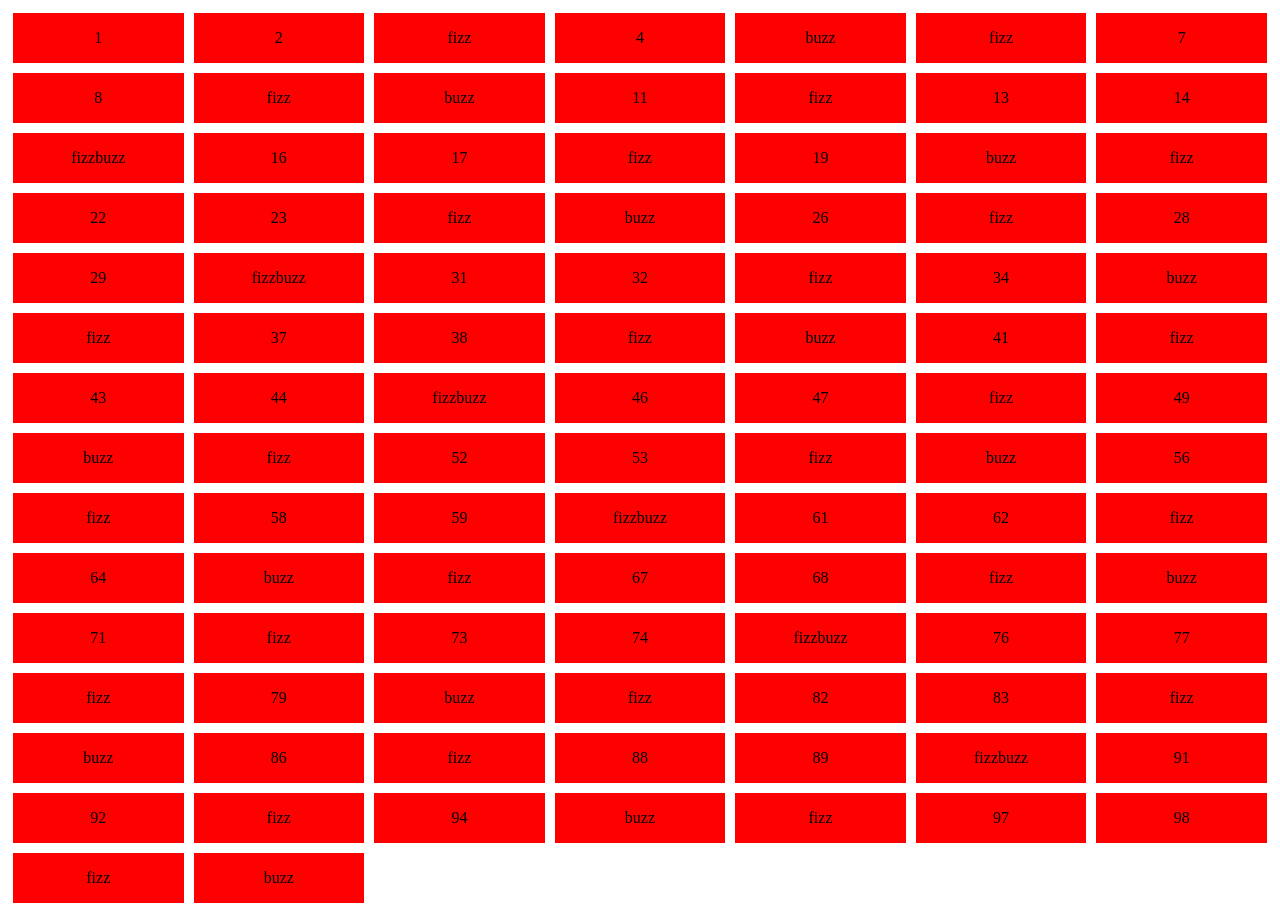
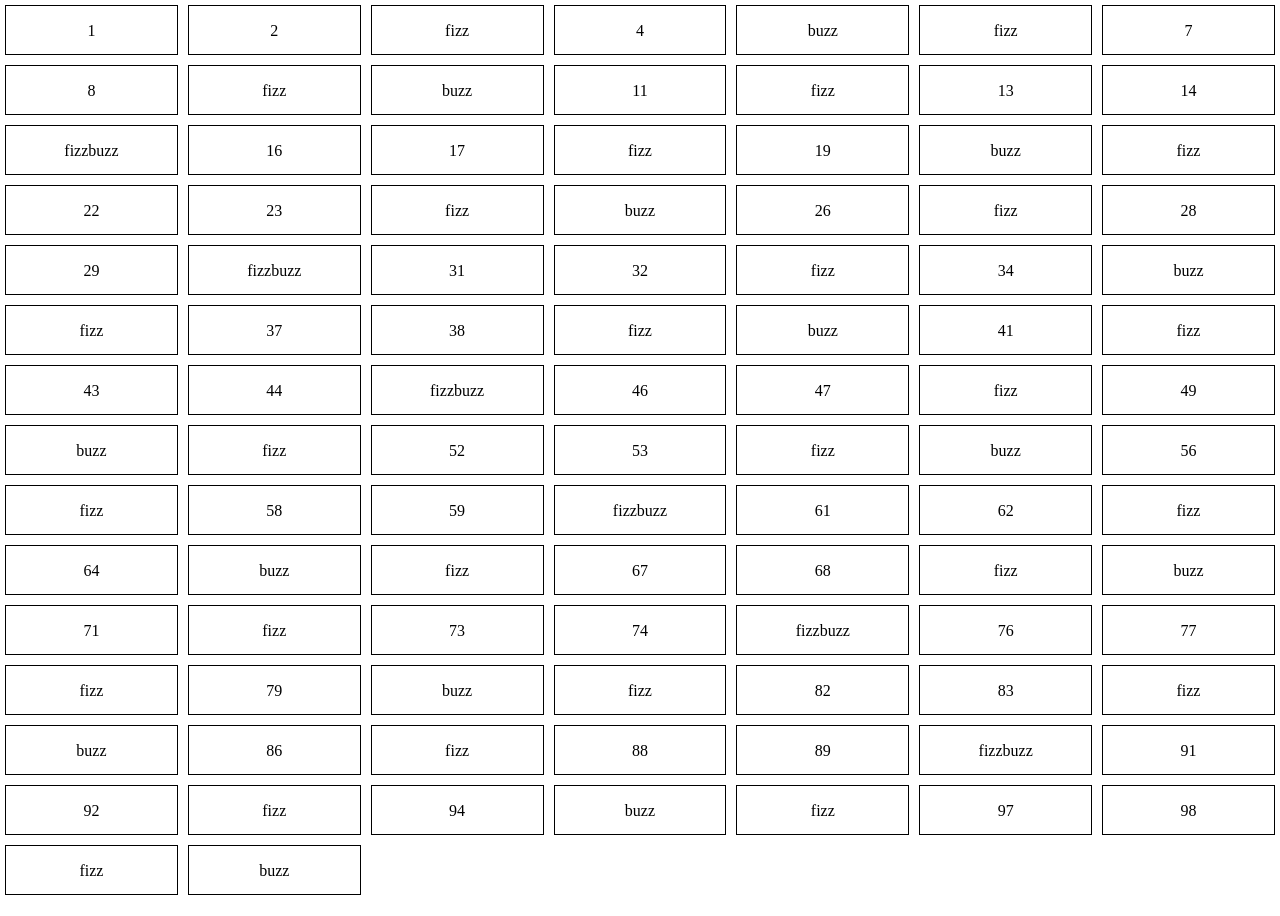
Before and after one commit to antoniolaikauf/js-fizzbuzz, a plain HTML site: page index.html in a window 1280 px wide. Drawn offline with Linux system fonts and the light colour scheme.

Commit message:
sistemato square, aggiunto commenti

```diff
--- a/JS/index.js
+++ b/JS/index.js
@@ -7,7 +7,6 @@
 // Proviamo ad immaginare le operazioni che vogliamo far svolgere al nostro programma così come lo faremmo “a mano”
 
 // creazione variabile contenente contenitore
-
 const contenitore= document.getElementById("container");
 console.log(contenitore);
 
@@ -17,8 +16,8 @@ for (let i = 1; i <= 100; i++) {
     // creazione dei div con classe square
     let square=document.createElement("div")
     // console.log(square);
-    square.classList.add("square");
-    contenitore.append(square);
+    // selezione square in base ai loro numeri
+    square.classList.add("js-square");
     if (i % 3 === 0 && i % 5 === 0) {
         square.innerHTML="fizzbuzz"
     } else if (i % 5 === 0) {
@@ -28,4 +27,6 @@ for (let i = 1; i <= 100; i++) {
     } else{
         square.append(i);
     }
+    // inserimento di suqare dentro container html
+    contenitore.append(square);
 }
--- a/css/index.css
+++ b/css/index.css
@@ -1,14 +1,19 @@
+*{
+    padding: 0px;
+    margin: 0px;
+    box-sizing: border-box;
+}
+/* caratteristiche container */
 #container{
     display: flex;
     flex-wrap: wrap;
 }
-
-.square{
+/* caratteristiche classe js */
+.js-square{
     width: calc(100% / 7 - 10px);
     margin: 5px;
     height: 50px;
     text-align: center;
     line-height: 50px;
-    /* debug */
-    background-color: red;
+    border: 1px solid black;
 }
```
Also changed, not shown: index.html (+1 -1 lines).
